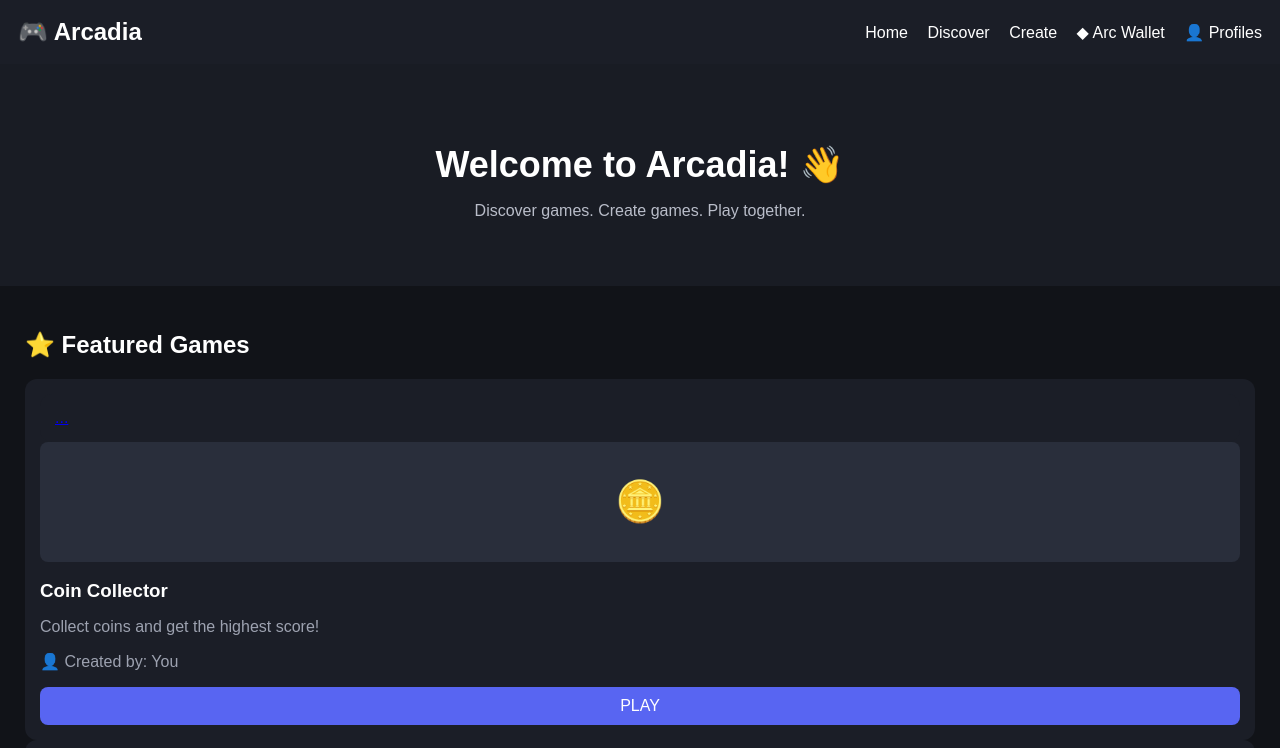
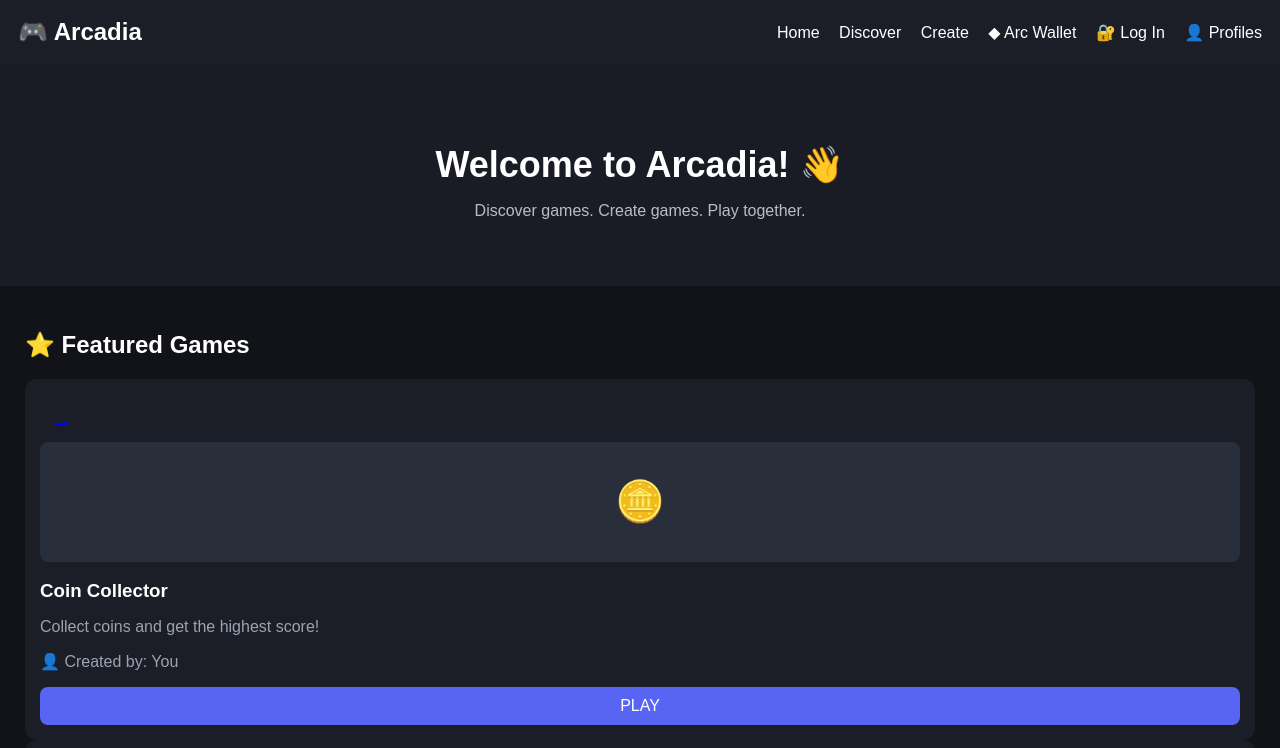
Before and after one commit to ehhhermBlocks/my-game-platform, a plain HTML site: page index.html in a window 1280 px wide. Shown: the top 748 px of the page. Drawn offline with Linux system fonts and the light colour scheme.

Commit message:
Update index.html

```diff
--- a/index.html
+++ b/index.html
@@ -110,6 +110,7 @@
     <a href="#">Discover</a>
     <a href="#">Create</a>
     <a href="/my-game-platform/wallet.html">◆ Arc Wallet</a>
+    <a href="/my-game-platform/login.html">🔐 Log In</a>
     <a href="/my-game-platform/profiles.html">👤 Profiles</a>
 </nav>
 
```
